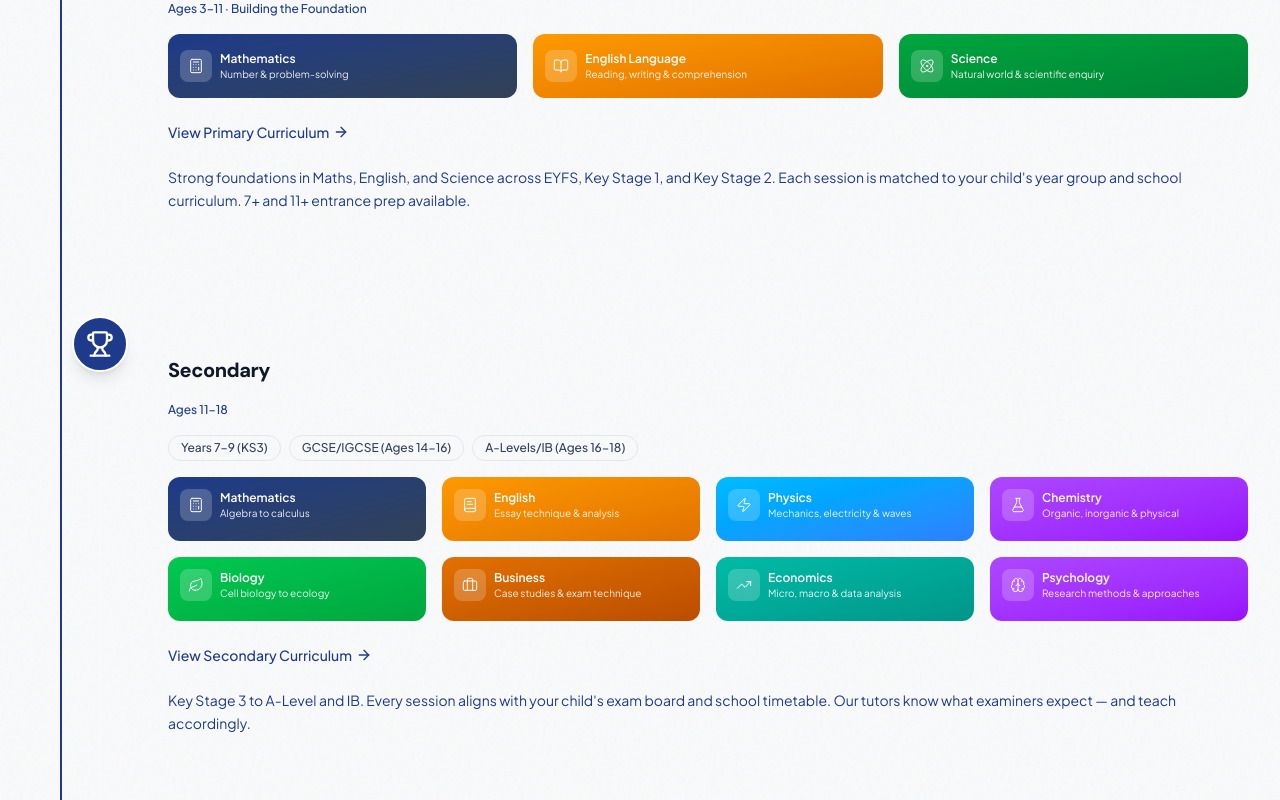
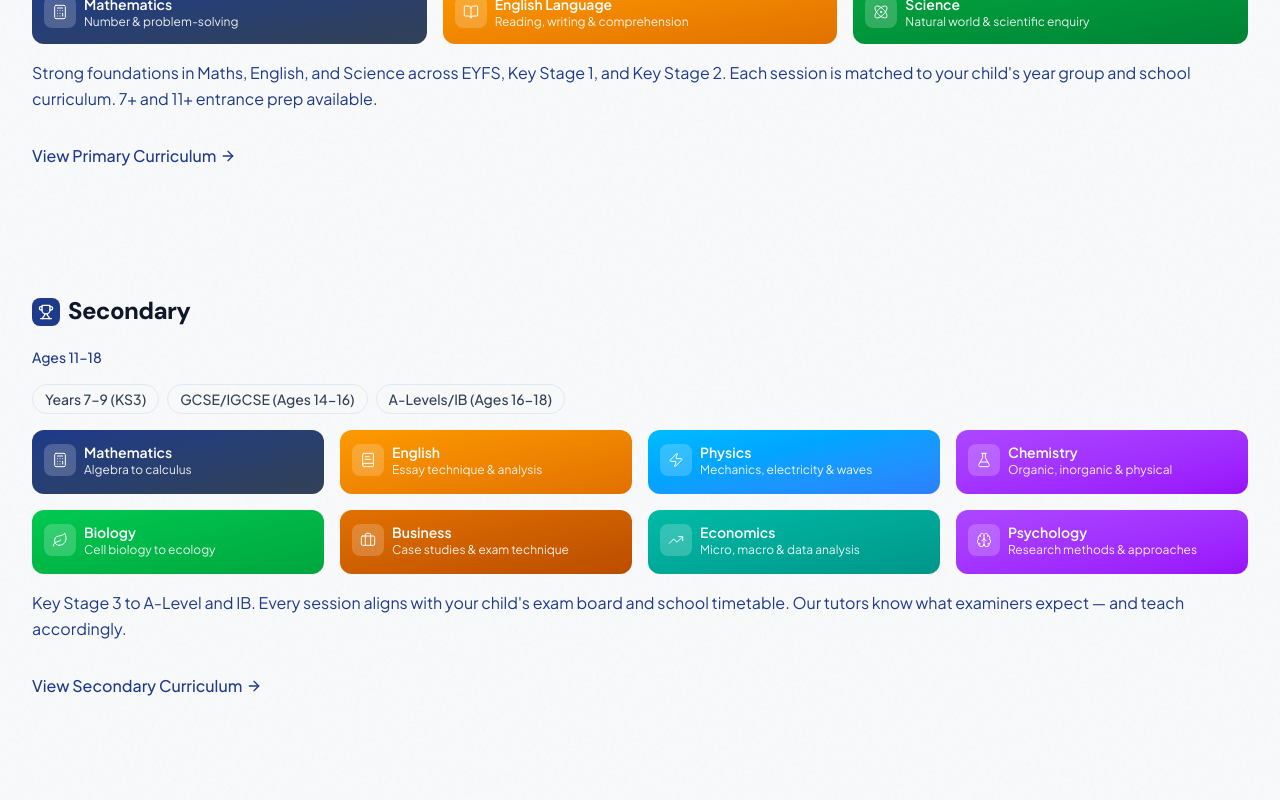
Before and after one commit to mshayan1121/improveme-website, a Next.js app: page / in a window 1280 px wide. Shown: the part 1380-2180 px from the top of the page. Built offline with nearby package versions, Linux system fonts and the light colour scheme.

Commit message:
Update Academic Journey section layout
Refactor StageRow to own its CTA and adjust typography and spacing for a cleaner Primary/Secondary presentation.

```diff
--- a/src/components/sections/AcademicJourneySection.tsx
+++ b/src/components/sections/AcademicJourneySection.tsx
@@ -106,20 +106,15 @@ export default function AcademicJourneySection() {
           </motion.p>
         </div>
 
-        {/* Vertical spine + 2 rows - spine runs from first icon to second icon only */}
-        <div className="relative pl-8 sm:pl-10">
-          {/* Vertical spine (brand blue) - runs from first node to second node; end cap in last row stops it at second icon */}
-          <div
-            className="absolute left-7 top-6 bottom-0 w-[2px] rounded-full bg-navy-600 journey-spine"
-            aria-hidden
-          />
-
+        {/* Primary + Secondary rows */}
+        <div className="relative">
           {/* Row 1: Primary (Ages 3-11) - 3 cards */}
           <StageRow
             stage={stages[0]}
+            ctaHref="/curriculum/primary"
+            ctaText="View Primary Curriculum"
             isInView={isInView}
             delay={0.15}
-            index={0}
           >
             <div className="space-y-4">
               <div className="grid grid-cols-2 sm:grid-cols-3 gap-3 sm:gap-4">
@@ -127,23 +122,16 @@ export default function AcademicJourneySection() {
                   <SmallSubjectCard key={s.name} subject={s} index={i} variant="primary" />
                 ))}
               </div>
-              <Link
-                href="/curriculum/primary"
-                className="inline-flex items-center gap-1 text-sm text-navy-600 hover:text-navy-900 font-medium mt-2 mb-2 w-fit"
-              >
-                View Primary Curriculum
-                <ArrowRight className="w-4 h-4" />
-              </Link>
             </div>
           </StageRow>
 
           {/* Row 2: Secondary (Ages 11-18) - pills + 8 cards in 4x2 grid */}
           <StageRow
             stage={stages[1]}
+            ctaHref="/curriculum/secondary"
+            ctaText="View Secondary Curriculum"
             isInView={isInView}
             delay={0.25}
-            index={1}
-            isLast
           >
             <div className="space-y-4">
               {stages[1].pills && stages[1].pills.length > 0 && (
@@ -151,7 +139,7 @@ export default function AcademicJourneySection() {
                   {stages[1].pills.map((pill) => (
                     <span
                       key={pill}
-                      className="inline-flex items-center px-3 py-1 rounded-full text-xs font-medium bg-navy-100 text-navy-700 border border-navy-200"
+                      className="inline-flex items-center px-3 py-1 rounded-full text-sm font-medium bg-navy-100 text-navy-700 border border-navy-200"
                     >
                       {pill}
                     </span>
@@ -163,13 +151,6 @@ export default function AcademicJourneySection() {
                   <SmallSubjectCard key={s.name} subject={s} index={i} variant="gradient" />
                 ))}
               </div>
-              <Link
-                href="/curriculum/secondary"
-                className="inline-flex items-center gap-1 text-sm text-navy-600 hover:text-navy-900 font-medium mt-2 mb-2 w-fit"
-              >
-                View Secondary Curriculum
-                <ArrowRight className="w-4 h-4" />
-              </Link>
             </div>
           </StageRow>
         </div>
@@ -237,47 +218,39 @@ export default function AcademicJourneySection() {
 function StageRow({
   stage,
   children,
+  ctaHref,
+  ctaText,
   isInView,
   delay,
-  index,
-  isLast,
 }: {
   stage: (typeof stages)[0];
   children: React.ReactNode;
+  ctaHref: string;
+  ctaText: string;
   isInView: boolean;
   delay: number;
-  index: number;
-  isLast?: boolean;
 }) {
   return (
     <motion.div
       initial={{ opacity: 0, y: 16 }}
       animate={isInView ? { opacity: 1, y: 0 } : {}}
       transition={{ duration: 0.4, delay }}
-      className="relative flex gap-4 sm:gap-6 py-12 md:py-16 first:pt-0"
+      className="py-12 md:py-16 first:pt-0"
     >
-      {/* Node on spine: 56px circle, spine runs through center (left-7 = 28px = half of 56px so circle fits in pl-8) */}
-      <div className="absolute left-7 top-6 z-10 w-14 h-14 -translate-x-1/2 flex items-center justify-center">
-        <span
-          className={`w-full h-full rounded-full ${stage.nodeClass} border-2 border-white shadow-lg flex items-center justify-center`}
-          style={{ color: '#FFFFFF' }}
-        >
-          <stage.Icon className="w-6 h-6 sm:w-7 sm:h-7" strokeWidth={2} />
-        </span>
-      </div>
-      {/* Spine end cap: hides spine below center of last node so line stops at Secondary icon */}
-      {isLast && (
-        <div
-          className="absolute left-7 top-[52px] bottom-0 z-[1] w-[2px] -translate-x-1/2 bg-gray-50"
-          aria-hidden
-        />
-      )}
-
       {/* Content: stage title + description (25%) then cards (75%); consistent padding between Primary and Secondary */}
-      <div className="flex-1 min-w-0 ml-16 sm:ml-20 md:ml-24 border-b border-gray-200 last:border-b-0 pb-12 md:pb-16 last:pb-0">
+      <div className="min-w-0 border-b border-gray-200 last:border-b-0 pb-12 md:pb-16 last:pb-0">
         <div className="min-w-0">
-          <h3 className="text-xl font-extrabold text-navy-900">{stage.label}</h3>
-          <p className="text-xs font-medium text-navy-600 mt-0.5">
+          <div className="flex items-start gap-2">
+            <span
+              className={`w-7 h-7 rounded-lg ${stage.nodeClass} flex items-center justify-center shrink-0 mt-0.5`}
+              style={{ color: '#FFFFFF' }}
+              aria-hidden
+            >
+              <stage.Icon className="w-4 h-4" strokeWidth={2} />
+            </span>
+            <h3 className="text-xl sm:text-2xl font-extrabold text-navy-900 leading-tight">{stage.label}</h3>
+          </div>
+          <p className="text-sm font-medium text-navy-600 mt-1">
             {stage.range}
             {stage.sub != null && ` · ${stage.sub}`}
           </p>
@@ -287,7 +260,14 @@ function StageRow({
           {children}
         </div>
 
-        <p className="text-sm text-navy-600 mt-4 leading-relaxed">{stage.description}</p>
+        <p className="text-base text-navy-600 mt-4 leading-relaxed">{stage.description}</p>
+        <Link
+          href={ctaHref}
+          className="inline-flex items-center gap-1 text-base text-navy-600 hover:text-navy-900 font-medium mt-4 w-fit"
+        >
+          {ctaText}
+          <ArrowRight className="w-4 h-4" />
+        </Link>
       </div>
     </motion.div>
   );
@@ -325,9 +305,9 @@ function SmallSubjectCard({
               <subject.Icon className="w-4 h-4 text-[#FFFFFF]" strokeWidth={1.5} />
             </span>
             <div className="min-w-0 flex-1">
-              <span className="font-semibold text-[#FFFFFF] text-xs block truncate">{subject.name}</span>
+              <span className="font-semibold text-[#FFFFFF] text-sm block truncate">{subject.name}</span>
               {!compact && subject.description && (
-                <span className="text-[10px] line-clamp-2 opacity-90" style={{ color: '#FFFFFF' }}>{subject.description}</span>
+                <span className="text-xs line-clamp-2 opacity-90" style={{ color: '#FFFFFF' }}>{subject.description}</span>
               )}
             </div>
           </div>
@@ -351,11 +331,11 @@ function SmallSubjectCard({
           <p.Icon className="w-4 h-4 text-[#FFFFFF]" strokeWidth={1.5} />
         </span>
         <div className="min-w-0 flex-1">
-          <span className="font-semibold text-xs block truncate text-[#FFFFFF]">
+          <span className="font-semibold text-sm block truncate text-[#FFFFFF]">
             {p.name}
           </span>
           {p.description && (
-            <span className="text-[10px] line-clamp-2 opacity-90" style={{ color: '#FFFFFF' }}>
+            <span className="text-xs line-clamp-2 opacity-90" style={{ color: '#FFFFFF' }}>
               {p.description}
             </span>
           )}
```
